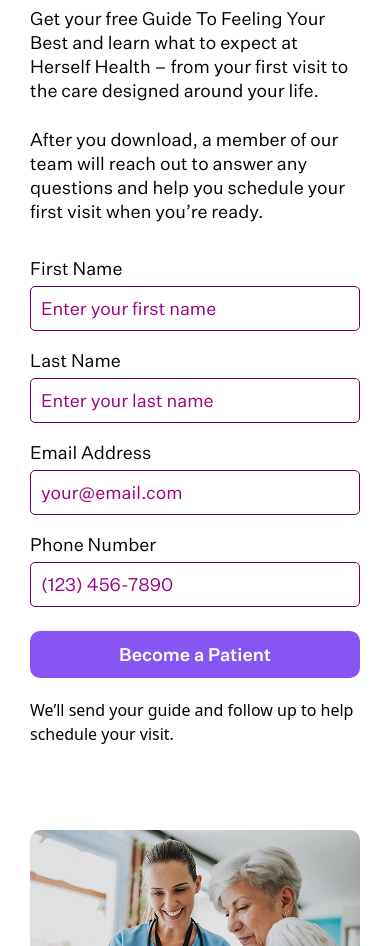
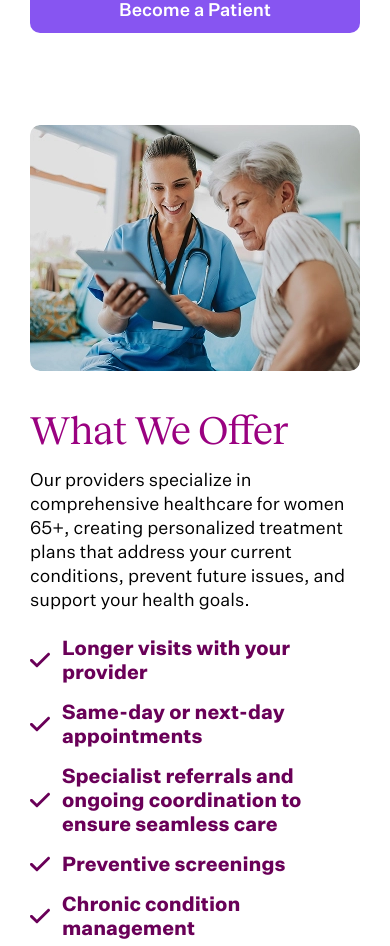
Before and after one commit to seemo66/herself-health-landing-v2, a React (Create React App) app: page / in a window 390 px wide. Shown: the part 2400-3346 px from the top of the page. Built offline with nearby package versions, Linux system fonts and the light colour scheme; the HTML template or start-up script is replaced by a standard one.

Commit message:
feat(member-v2): remove guide section and mention of guide

```diff
--- a/src/components/WaitingListForm.jsx
+++ b/src/components/WaitingListForm.jsx
@@ -243,10 +243,6 @@ export default function WaitingListForm() {
         >
           {isLoading ? 'Submitting...' : 'Become a Patient'}
         </button>
-
-        <p className="md:col-span-2 mt-3">
-          We’ll send your guide and follow up to help schedule your visit.
-        </p>
       </form>
     </div>
   );
--- a/src/components/WaitingListSection.jsx
+++ b/src/components/WaitingListSection.jsx
@@ -81,7 +81,7 @@ export default function WaitingListSection() {
             to help you get started.
           </h3>
 
-          <FormGuideSection className="block md:hidden" />
+          {/* <FormGuideSection className="block md:hidden" /> */}
 
           {/* Form box */}
           <div className="md:border-[2px] bg-white border-pink rounded-[10px] md:px-[83px] md:py-[61px]">
```
